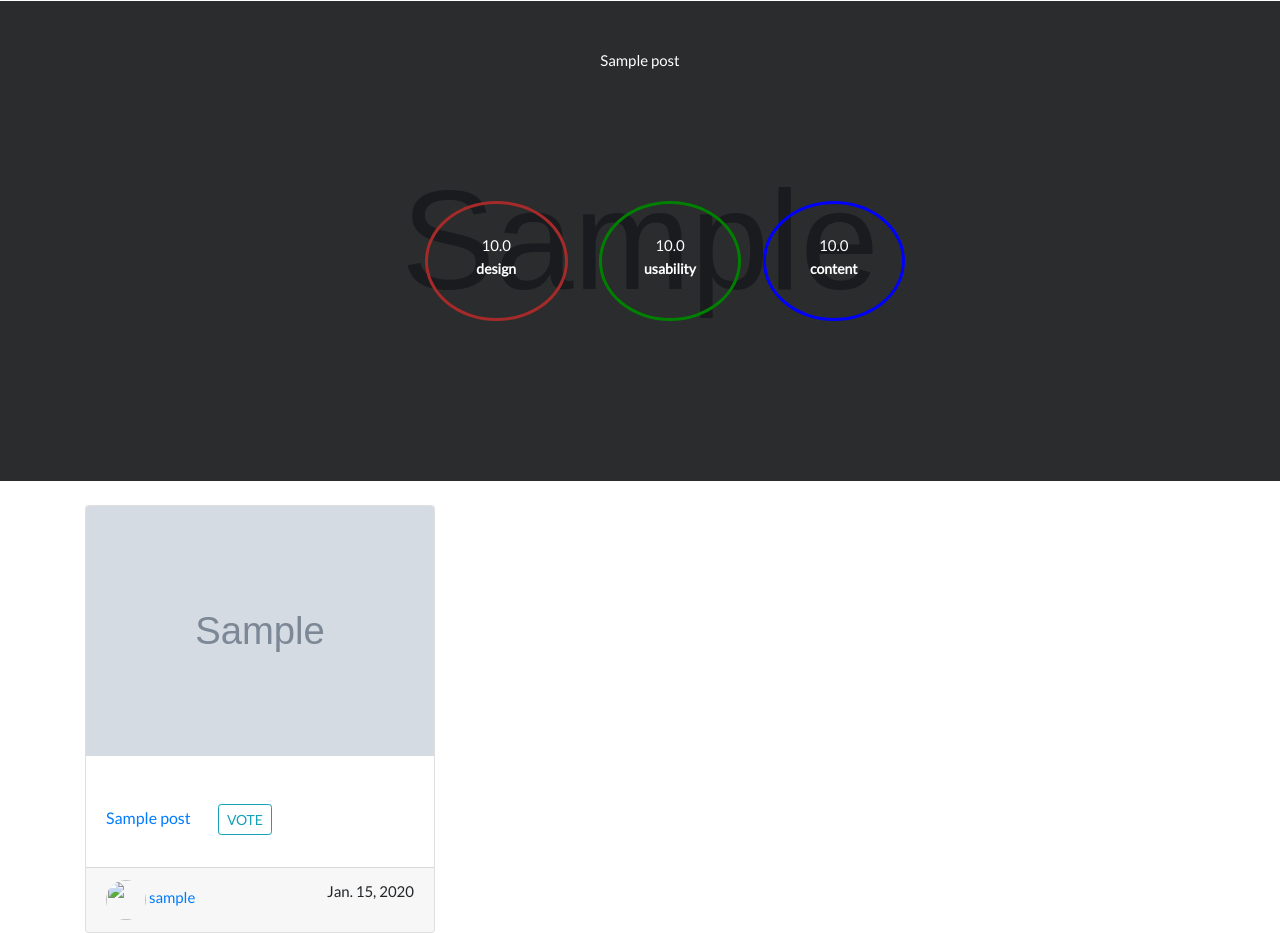
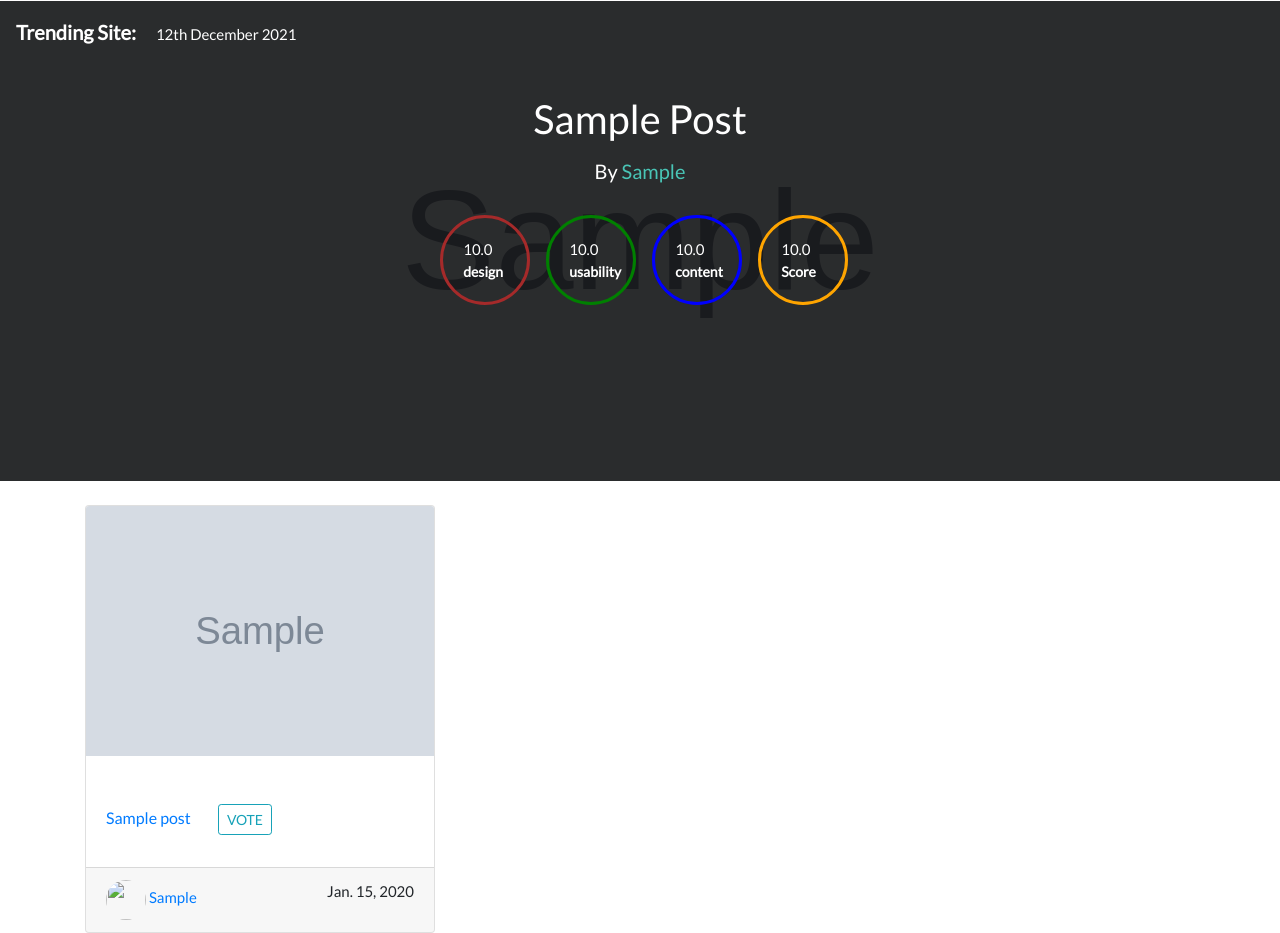
Before and after one commit to mary-wan/awards, a Django app: page / in a window 1280 px wide. Shown: the part 47-980 px from the top of the page. Run offline with Django 3.2, Linux system fonts and the light colour scheme; tables that the repository leaves empty hold one stand-in row (values such as "Sample post"); grey boxes marked "Sample" are stand-in pictures; some libraries are stand-ins or nearby versions; some web fonts are replaced.

Commit message:
add rating for home page

```diff
--- a/projawards/static/css/styles.css
+++ b/projawards/static/css/styles.css
@@ -220,40 +220,54 @@ a:hover{
 #design1{
   color:white;
   border: 3px solid brown;
-  border-radius: 50%;
-  height:120px;
-  width:90px !;
-  /* padding-left:20px; */
-  padding-top:30px;
-  margin-right:10px;
-  margin-left:70px;
+  border-radius: 100%;
+  height:90px;
+  width:90px !important;
+  padding-left:20px;
+  padding-top:20px;
+  /* margin-right:10px;
+  margin-left:70px; */
 }
 
 #usability1{
   color:white;
   border: 3px solid green;
-  border-radius: 50%;
-  /* padding-left:20px; */
-  padding-top:30px;
-  height:120px;
-  width:90px;
-  margin-right:10px;
+  border-radius: 100%;
+  height:90px;
+  width:90px !important;
+  padding-left:20px;
+  padding-top:20px;
 }
 
 #content1{
   color:white;
   border: 3px solid blue;
-  border-radius: 50%;
-  height:120px;
-  width:90px;
-  /* padding-left:20px; */
-  padding-top:30px;
-  margin-right:20px;
+  border-radius: 100%;
+  height:90px;
+  width:90px !important;
+  padding-left:20px;
+  padding-top:20px;
+}
+#average1{
+  color:white;
+  border: 3px solid orange;
+  border-radius: 100%;
+  height:90px;
+  width:90px !important;
+  padding-left:20px;
+  padding-top:20px;
 }
 
 .descr-rate{
   font-size:14px;
   font-weight:bolder;
+}
+
+/* *********************************** */
+
+.rate-home{
+  display: flex;
+  clear: right;
 }
 
 
@@ -262,13 +276,17 @@ a:hover{
 
 
 
-/* *********************************** */
+
+
+
 
 @media only screen and (min-width: 768px) {
     .center-txt{
         margin-left: 35% !important;
     }
-
+    .rate-home{
+      margin-left: 13% !important;
+    }
 
 }
 @media only screen and (max-width: 768px) {
@@ -287,5 +305,8 @@ a:hover{
         margin-top: 5px;
         width: 80% !important;
     }
+    #average1{
+      display: none;
+    }
 
 }
--- a/projawards/templates/all-awards/home.html
+++ b/projawards/templates/all-awards/home.html
@@ -40,25 +40,43 @@
 </div>
 <div class="container-fluid m-0 p-0 img-holder" style="background-image:url( {{random_post.photo.url}})" >
     <div class="overlay">
-        <div class="container text-center pt-5">
-            <p>{{random_post.title}}</p>
+        <div class="pt-3">
+            <span class="m-3 font-weight-bold" style="font-size:20px ;">Trending Site: </span>{% now "jS F Y " %}
+        </div>
+
+        <div class="container pt-5">
+            <div class="text-center">
+                <h1> <a href="{% url 'project' random_post.title %}" class="text-white">{{random_post.title|title}}</a></h1>
+                <h5 class="pt-2">By  <span><a href="{% url 'user_profile' random_post.user.username  %}" class="link-color">{{random_post.user.username|title}}</a></span></h5>
+            </div>
+
             <div class="row">
                 <div class="col-md-3"></div>
-                <div class="col-md-6" style="margin-top:10%">
-                    <!-- <h1>{{random_post.title}}</h1> -->
+                <div class="col-md-6 mt-4" >
+
                     {% for rating in random_post.ratings.all %}
                     {% if forloop.counter is random_post.ratings.all.count %}
-                    <div class="row">
-                    <div id="design1" class="col-md-3">{{ rating.design_average}}<br>
+                    <div class="rate-home">
+                        <div id="design1" class="rounded-circle">{{ rating.design_average}}<br>
                         <span class="descr-rate">design</span>
+                        </div>
+                        <div id="usability1" class="ml-3 mr-3">{{ rating.usability_average }}<br>
+                            <span class="descr-rate">usability</span>
+                        </div>
+                        <div id="content1" class="">{{ rating.content_average }}<br>
+                            <span class="descr-rate">content</span>
+                        </div>
+                        <div id="average1" class=" ml-3">{{rating.score}}<br>
+                            <span class="descr-rate">Score</span>
+                        </div>
                     </div>
-                    <div id="usability1" class="mx-auto col-md-3">{{ rating.usability_average }}<br>
+                    <!-- <div id="usability1" class="mx-auto col-md-3">{{ rating.usability_average }}<br>
                         <span class="descr-rate">usability</span>
                     </div>
                     <div id="content1" class="col-md-3">{{ rating.content_average }}<br>
                         <span class="descr-rate">content</span>
-                    </div>
-                    </div>
+                    </div> -->
+                </div>
                     {% endif %}
                     {% endfor %}
                 </div>
@@ -82,7 +100,7 @@
             </h6>
             </div>
             <div class="card-footer">
-                <a href="{% url 'user_profile' post.user.username  %}"> <img src="{{user.profile.profile_pic.url}}"  alt= "" class="rounded-circle user profile-img"> {{post.user.username}}</a> <span style="float:right">{{post.upload_date|date}}</span>
+                <a href="{% url 'user_profile' post.user.username  %}"> <img src="{{user.profile.profile_pic.url}}"  alt= "" class="rounded-circle user profile-img"> {{post.user.username|title}}</a> <span style="float:right">{{post.upload_date|date}}</span>
             </div>
           </div>
     </div>
--- a/projawards/templates/all-awards/poster.html
+++ b/projawards/templates/all-awards/poster.html
@@ -17,7 +17,7 @@
                     <div class="col-md-6 mt-3">
                         <div class="media-body">
                             <div class="">
-                                <span class="font-weight-bold name">{{ user_poster.username }}</span>
+                                <span class="font-weight-bold name">{{ user_poster.username|title }}</span>
 
                             </div>
                         </div>
@@ -26,9 +26,11 @@
                             <span class="mr-5"><strong>{{user_posts.count}}</strong> Projects</span>
                         </div>
                         <h6 class="font-weight-bold">Contact: </h6>
-                            <p> {{user_poster.profile.name}} <br>
+                            <p> {{user_poster.profile.name|title}} <br>
                                 {{user_poster.email}} <br>
+                                {% if user_poster.profile.phone_number%}
                                 {{user_poster.profile.phone_number}}
+                                {%endif%}
                             </p>
                         <p class="text-secondary">{{ user.profile.bio }}</p>
                     </div>
--- a/projawards/templates/all-awards/profile.html
+++ b/projawards/templates/all-awards/profile.html
@@ -16,7 +16,7 @@
                     </div>
                     <div class="col-md-6 mt-3">
                         <div class="media-body">
-                            <div class=""><span class="font-weight-bold name">{{ user.username }}</span>
+                            <div class=""><span class="font-weight-bold name">{{ user.username|title }}</span>
                                 <a class="btn btn-sm btn-outline-secondary ml-3 mr-3" data-toggle="modal" data-target=".bd-example-modal-md"><strong>Edit Profile</strong></a>
                             </div>
 
```
